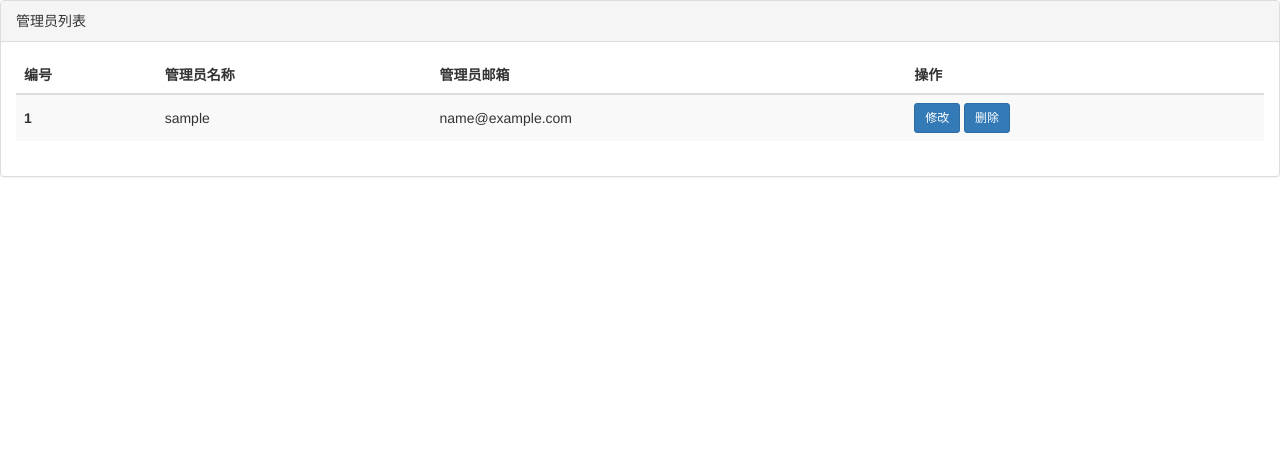
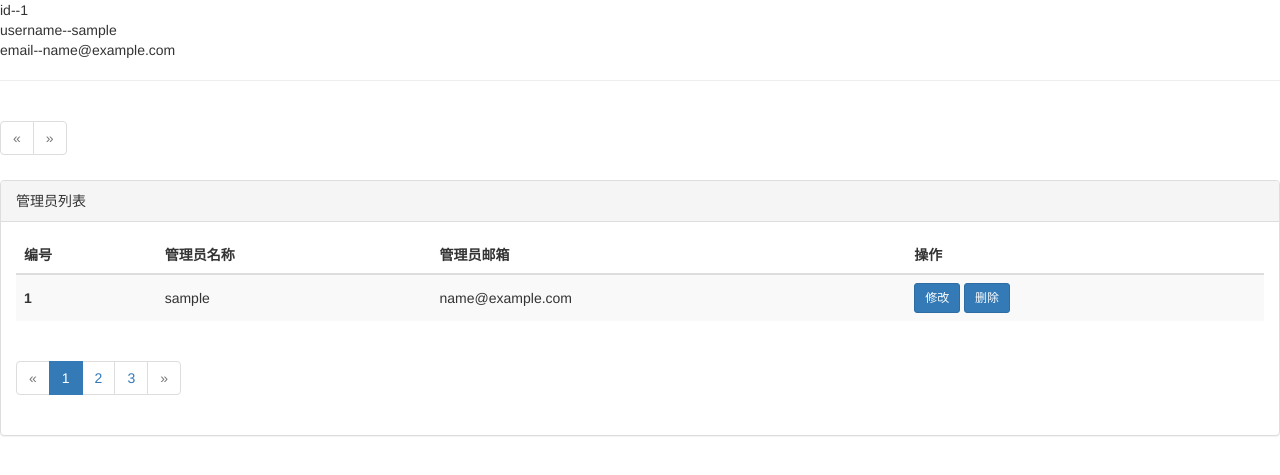
Before and after one commit to ollieSk8/shopImooc, a PHP site: page /listAdmin.php in a window 1280 px wide. Shown: the top 475 px of the page. Run offline with PHP 8.4, Linux system fonts and the light colour scheme; tables that the repository leaves empty or names only in its code hold one stand-in row (values such as "Sample post").

Commit message:
add page.func.php

```diff
--- a/admin/listAdmin.php
+++ b/admin/listAdmin.php
@@ -51,6 +51,15 @@
         <?php $i++;endforeach;?>
       </tbody>
     </table>
+    <nav>
+        <ul class="pagination">
+          <li class="disabled"><a href="http://www.baidu.com" aria-label="Previous"><span>&laquo;</span></a></li>
+          <li class="active"><span>1</span></li>
+          <li><a href="#">2</a></li>
+          <li><a href="#">3</a></li>
+          <li class="disabled"><a href="#" aria-label="Next"><span>&raquo;</span></a></li>
+        </ul>
+    </nav>
   </div>
 </div>
 
--- a/admin/scripts/editAdmin.js
+++ b/admin/scripts/editAdmin.js
@@ -73,7 +73,6 @@
 						}
 					},
 					error:function(err){
-						//console.log('删除失败');
 						$('.alert-danger').show();
 						setTimeout(function(){
 							window.location.href='listAdmin.php';
--- a/core/admin.func.php
+++ b/core/admin.func.php
@@ -48,7 +48,7 @@
 			echoJson($data=array(),$code=1,$info="删除成功！");
 		}
 	}
-	//得到管理员
+	//得到所有管理员
 	function getAllAdmin(){
 		$sql="select id,username,email from imooc_admin";
 		$rows=fetch_all($sql);
--- a/include.php
+++ b/include.php
@@ -5,12 +5,13 @@
 	set_include_path(".".PATH_SEPARATOR.ROOT."/lib".PATH_SEPARATOR.ROOT."/core".PATH_SEPARATOR.ROOT."/configs".PATH_SEPARATOR.get_include_path());
 	require_once "configs.php";
 	require_once "mysql.func.php";
+	connet();
 	require_once "string.func.php";
 	require_once "image.func.php";
+	require_once "page.func.php";
 	require_once "upload.func.php";
 	require_once "common.func.php";
-	require_once "page.func.php";
-	connet();
 	require_once "admin.func.php";
 
+
 ?>
--- a/lib/page.func.php
+++ b/lib/page.func.php
@@ -1,46 +1,66 @@
-<?php
-//require_once '../include.php';
-//$sql="select * from imooc_admin";
-//$totalRows=getResultNum($sql);
-////echo $totalRows;
-//$pageSize=2;
-////得到总页码数
-//$totalPage=ceil($totalRows/$pageSize);
-//$page=$_REQUEST['page']?(int)$_REQUEST['page']:1;
-//if($page<1||$page==null||!is_numeric($page)){
-//	$page=1;
-//}
-//if($page>=$totalPage)$page=$totalPage;
-//$offset=($page-1)*$pageSize;
-//$sql="select * from imooc_admin limit {$offset},{$pageSize}";
-////echo $sql;
-//$rows=fetchAll($sql);
-////print_r($rows);
-//foreach($rows as $row){
-//	echo "编号：".$row['id'],"<br/>";
-//	echo "管理员的名称:".$row['username'],"<hr/>";
-//}
-//echo showPage($page,$totalPage);
-//echo "<hr/>";
-//echo showPage($page,$totalPage,"cid=5&pid=6");
-function showPage($page,$totalPage,$where=null,$sep="&nbsp;"){
-	$where=($where==null)?null:"&".$where;
-	$url = $_SERVER ['PHP_SELF'];
-	$index = ($page == 1) ? "首页" : "<a href='{$url}?page=1{$where}'>首页</a>";
-	$last = ($page == $totalPage) ? "尾页" : "<a href='{$url}?page={$totalPage}{$where}'>尾页</a>";
-	$prevPage=($page>=1)?$page-1:1;
-	$nextPage=($Page>=$totalPage)?$totalPage:$page+1;
-	$prev = ($page == 1) ? "上一页" : "<a href='{$url}?page={$prevPage}{$where}'>上一页</a>";
-	$next = ($page == $totalPage) ? "下一页" : "<a href='{$url}?page={$nextPage}{$where}'>下一页</a>";
-	$str = "总共{$totalPage}页/当前是第{$page}页";
-	for($i = 1; $i <= $totalPage; $i ++) {
-		//当前页无连接
-		if ($page == $i) {
-			$p .= "[{$i}]";
-		} else {
-			$p .= "<a href='{$url}?page={$i}{$where}'>[{$i}]</a>";
+<!DOCTYPE html>
+<html lang="en">
+<head>
+	<meta charset="UTF-8">
+	<title>分页</title>
+	<link rel="stylesheet" type="text/css" href="../admin/styles/bootstrap.min.css">
+</head>
+<body>
+	<?php
+		require_once"../include.php";
+
+		$step=3;
+		$sql="select *from imooc_admin";
+		$totalPage=ceil(getResultNum($sql)/$step);
+		$url=$_SERVER["PHP_SELF"];
+		//如果没传页数则默认是第一页，如果传了查看是否非法，做非法超出处理，都没有按传进来的数字处理
+		if(@$_REQUEST["page"]){
+			if($_REQUEST["page"]<1){
+				$reqNum=1;
+			}elseif($_REQUEST["page"]>$totalPage){
+				$reqNum=$totalPage;
+			}else{
+				$reqNum=$_REQUEST["page"];
+			}
+
+		}else{
+			$reqNum=1;
 		}
-	}
- 	$pageStr=$str.$sep . $index .$sep. $prev.$sep . $p.$sep . $next.$sep . $last;
- 	return $pageStr;
-}
+		$page=($reqNum-1)*$step;
+		// 1 3  6
+		$sql="select *from imooc_admin limit {$page},{$step}";
+		$rows=fetch_all($sql);
+
+		foreach ($rows as $key => $value) {
+			foreach ($value as $k => $v) {
+				echo $k."--".$v."<br>";
+			}
+			echo "<hr>";
+		}
+
+
+		echo "<nav>";
+	    echo     "<ul class=\"pagination\">";
+	    if($reqNum==1){
+	    	echo "<li class=\"disabled\"><a aria-label=\"Previous\"><span>&laquo;</span></a></li>";
+	    }else{
+	    	echo "<li><a href=\"".$url."?page=".($reqNum-1)."\" aria-label=\"Previous\"><span>&laquo;</span></a></li>";
+	    }
+
+	          // <li class="disabled"><a href="http://www.baidu.com" aria-label="Previous"><span>&laquo;</span></a></li>
+	          // <li class="active"><span>1</span></li>
+	          // <li><a href="#">2</a></li>
+	          // <li><a href="#">3</a></li>
+	          // <li class="disabled"><a href="#" aria-label="Next"><span>&raquo;</span></a></li>
+	    if($reqNum==$totalPage){
+	    	echo "<li class=\"disabled\"><a aria-label=\"Next\"><span>&raquo;</span></a></li>";
+	    }else{
+	    	echo "<li><a href=\"".$url."?page=".($reqNum+1)."\" aria-label=\"Next\"><span>&raquo;</span></a></li>";
+	    }
+	    echo   "</ul>";
+	    echo "</nav>";
+
+	?>
+
+</body>
+</html>
```
